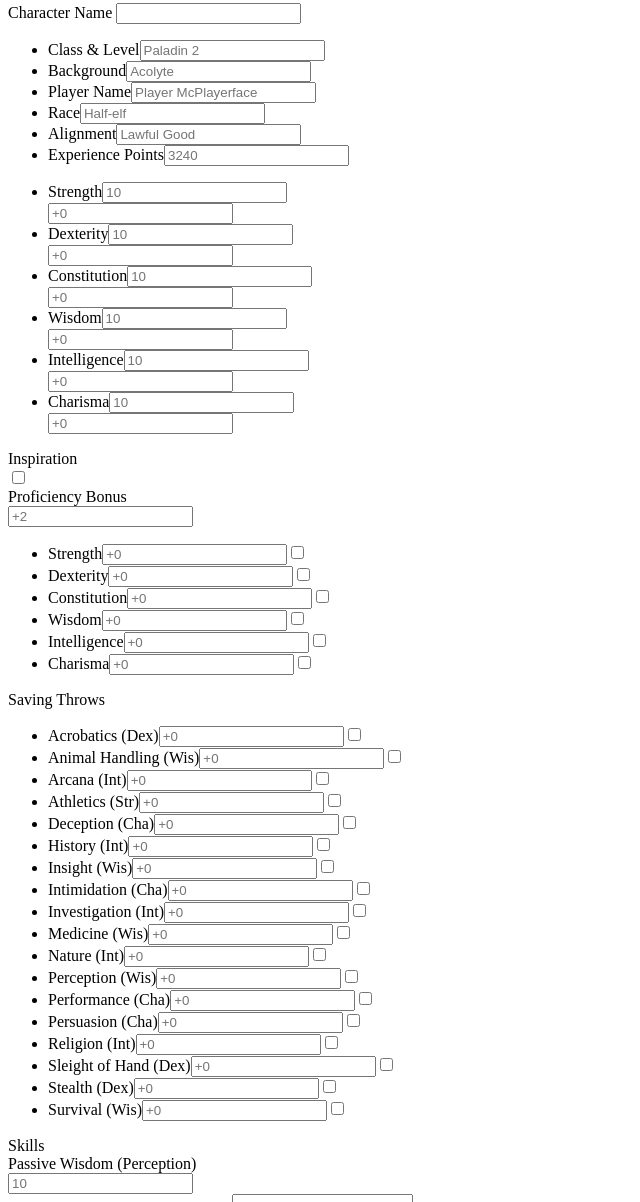
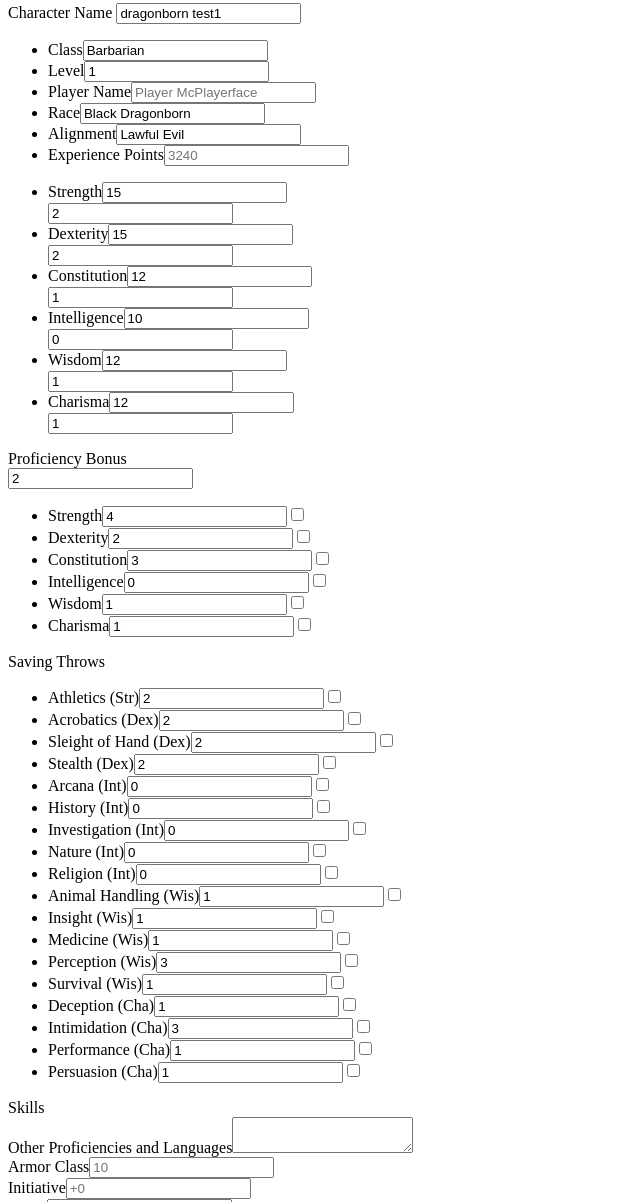
Before and after one commit to UltravioletVoodoo/Character_Generator, a website with bundled scripts: page index.html in a window 1280 px wide. Shown: the part 5-1207 px from the top of the page, without its empty margins (0-640 px from the left). Built offline with nearby package versions, Linux system fonts and the light colour scheme; files whose address does not match are found by name.

Commit message:
Progress

```diff
--- a/index.html
+++ b/index.html
@@ -12,24 +12,24 @@
   <header>
     <section class="charname">
       <label for="charname">Character Name</label>
-          <input name="charname" />
+      <input name="charname" id="name" readonly/>
     </section>
     <section class="misc">
       <ul>
         <li>
-              <label for="classlevel">Class & Level</label><input name="classlevel" placeholder="Paladin 2" />
+          <label for="className">Class</label><input name="className" id="className" readonly/>
         </li>
         <li>
-              <label for="background">Background</label><input name="background" placeholder="Acolyte" />
+          <label for="level">Level</label><input name="level" id="level" readonly />
         </li>
         <li>
           <label for="playername">Player Name</label><input name="playername" placeholder="Player McPlayerface">
         </li>
         <li>
-              <label for="race">Race</label><input name="race" placeholder="Half-elf" />
+          <label for="race">Race</label><input name="race" id="raceName" readonly/>
         </li>
         <li>
-              <label for="alignment">Alignment</label><input name="alignment" placeholder="Lawful Good" />
+          <label for="alignment">Alignment</label><input name="alignment" id="alignment" readonly/>
         </li>
         <li>
           <label for="experiencepoints">Experience Points</label><input name="experiencepoints" placeholder="3240" />
@@ -44,86 +44,80 @@
           <ul>
             <li>
               <div class="score">
-                    <label for="Strengthscore">Strength</label><input name="Strengthscore" placeholder="10" />
+                <label for="Strengthscore">Strength</label><input name="Strengthscore" id="str" readonly/>
               </div>
               <div class="modifier">
-                    <input name="Strengthmod" placeholder="+0" />
+                <input name="Strengthmod" id="strMod" readonly/>
               </div>
             </li>
             <li>
               <div class="score">
-                    <label for="Dexterityscore">Dexterity</label><input name="Dexterityscore" placeholder="10" />
+                <label for="Dexterityscore">Dexterity</label><input name="Dexterityscore" id="dex" readOnly/>
               </div>
               <div class="modifier">
-                    <input name="Dexteritymod" placeholder="+0" />
+                <input name="Dexteritymod" id="dexMod" readonly/>
               </div>
             </li>
             <li>
               <div class="score">
-                    <label for="Constitutionscore">Constitution</label><input name="Constitutionscore" placeholder="10" />
+                <label for="Constitutionscore">Constitution</label><input name="Constitutionscore" id="con" readonly />
               </div>
               <div class="modifier">
-                    <input name="Constitutionmod" placeholder="+0" />
+                <input name="Constitutionmod" id="conMod" readonly />
               </div>
             </li>
             <li>
               <div class="score">
-                    <label for="Wisdomscore">Wisdom</label><input name="Wisdomscore" placeholder="10" />
+                <label for="Intelligencescore">Intelligence</label><input name="Intelligencescore" id="int" readonly />
               </div>
               <div class="modifier">
-                    <input name="Wisdommod" placeholder="+0" />
+                <input name="Intelligencemod" id="intMod" readonly />
               </div>
             </li>
             <li>
               <div class="score">
-                    <label for="Intelligencescore">Intelligence</label><input name="Intelligencescore" placeholder="10" />
+                <label for="Wisdomscore">Wisdom</label><input name="Wisdomscore" id="wis" readonly />
               </div>
               <div class="modifier">
-                    <input name="Intelligencemod" placeholder="+0" />
+                <input name="Wisdommod" id="wisMod" readonly />
               </div>
             </li>
             <li>
               <div class="score">
-                    <label for="Charismascore">Charisma</label><input name="Charismascore" placeholder="10" />
+                <label for="Charismascore">Charisma</label><input name="Charismascore" id="cha" readonly/>
               </div>
               <div class="modifier">
-                    <input name="Charismamod" placeholder="+0" />
+                <input name="Charismamod" id="chaMod" readonly />
               </div>
             </li>
           </ul>
         </div>
         <div class="attr-applications">
-              <div class="inspiration box">
-                <div class="label-container">
-                  <label for="inspiration">Inspiration</label>
-                </div>
-                <input name="inspiration" type="checkbox" />
-              </div>
           <div class="proficiencybonus box">
             <div class="label-container">
               <label for="proficiencybonus">Proficiency Bonus</label>
             </div>
-                <input name="proficiencybonus" placeholder="+2" />
+            <input name="proficiencybonus" id="proficiencyBonus" readonly />
           </div>
           <div class="saves list-section box">
             <ul>
               <li>
-                    <label for="Strength-save">Strength</label><input name="Strength-save" placeholder="+0" type="text" /><input name="Strength-save-prof" type="checkbox" />
+                <label for="Strength-save">Strength</label><input name="Strength-save" id="strSaving" type="text" readonly /><input name="Strength-save-prof" type="checkbox" />
               </li>
               <li>
-                    <label for="Dexterity-save">Dexterity</label><input name="Dexterity-save" placeholder="+0" type="text" /><input name="Dexterity-save-prof" type="checkbox" />
+                <label for="Dexterity-save">Dexterity</label><input name="Dexterity-save" id="dexSaving" type="text" readonly /><input name="Dexterity-save-prof" type="checkbox" />
               </li>
               <li>
-                    <label for="Constitution-save">Constitution</label><input name="Constitution-save" placeholder="+0" type="text" /><input name="Constitution-save-prof" type="checkbox" />
+                <label for="Constitution-save">Constitution</label><input name="Constitution-save" id="conSaving" type="text" readonly /><input name="Constitution-save-prof" type="checkbox" />
               </li>
               <li>
-                    <label for="Wisdom-save">Wisdom</label><input name="Wisdom-save" placeholder="+0" type="text" /><input name="Wisdom-save-prof" type="checkbox" />
+                <label for="Intelligence-save">Intelligence</label><input name="Intelligence-save" id="intSaving" type="text" readonly /><input name="Intelligence-save-prof" type="checkbox" />
               </li>
               <li>
-                    <label for="Intelligence-save">Intelligence</label><input name="Intelligence-save" placeholder="+0" type="text" /><input name="Intelligence-save-prof" type="checkbox" />
+                <label for="Wisdom-save">Wisdom</label><input name="Wisdom-save" id="wisSaving" type="text" readonly /><input name="Wisdom-save-prof" type="checkbox" />
               </li>
               <li>
-                    <label for="Charisma-save">Charisma</label><input name="Charisma-save" placeholder="+0" type="text" /><input name="Charisma-save-prof" type="checkbox" />
+                <label for="Charisma-save">Charisma</label><input name="Charisma-save" id="chaSaving" type="text" readonly /><input name="Charisma-save-prof" type="checkbox" />
               </li>
             </ul>
             <div class="label">
@@ -133,58 +127,58 @@
           <div class="skills list-section box">
             <ul>
               <li>
-                    <label for="Acrobatics">Acrobatics <span class="skill">(Dex)</span></label><input name="Acrobatics" placeholder="+0" type="text" /><input name="Acrobatics-prof" type="checkbox" />
+                <label for="Athletics">Athletics <span class="skill">(Str)</span></label><input name="Athletics" id="athletics" type="text" readonly /><input name="Athletics-prof" type="checkbox" />
               </li>
               <li>
-                    <label for="Animal Handling">Animal Handling <span class="skill">(Wis)</span></label><input name="Animal Handling" placeholder="+0" type="text" /><input name="Animal Handling-prof" type="checkbox" />
+                <label for="Acrobatics">Acrobatics <span class="skill">(Dex)</span></label><input name="Acrobatics" id="acrobatics" type="text" readonly /><input name="Acrobatics-prof" type="checkbox" />
               </li>
               <li>
-                    <label for="Arcana">Arcana <span class="skill">(Int)</span></label><input name="Arcana" placeholder="+0" type="text" /><input name="Arcana-prof" type="checkbox" />
+                <label for="Sleight of Hand">Sleight of Hand <span class="skill">(Dex)</span></label><input name="Sleight of Hand" id="sleightOfHand" type="text" readonly /><input name="Sleight of Hand-prof" type="checkbox" />
               </li>
               <li>
-                    <label for="Athletics">Athletics <span class="skill">(Str)</span></label><input name="Athletics" placeholder="+0" type="text" /><input name="Athletics-prof" type="checkbox" />
+                <label for="Stealth">Stealth <span class="skill">(Dex)</span></label><input name="Stealth" id="stealth" type="text" readonly /><input name="Stealth-prof" type="checkbox" />
               </li>
               <li>
-                    <label for="Deception">Deception <span class="skill">(Cha)</span></label><input name="Deception" placeholder="+0" type="text" /><input name="Deception-prof" type="checkbox" />
+                <label for="Arcana">Arcana <span class="skill">(Int)</span></label><input name="Arcana" id="arcana" type="text" readonly /><input name="Arcana-prof" type="checkbox" />
               </li>
               <li>
-                    <label for="History">History <span class="skill">(Int)</span></label><input name="History" placeholder="+0" type="text" /><input name="History-prof" type="checkbox" />
+                <label for="History">History <span class="skill">(Int)</span></label><input name="History" id="history" type="text" readonly /><input name="History-prof" type="checkbox" />
               </li>
               <li>
-                    <label for="Insight">Insight <span class="skill">(Wis)</span></label><input name="Insight" placeholder="+0" type="text" /><input name="Insight-prof" type="checkbox" />
+                <label for="Investigation">Investigation <span class="skill">(Int)</span></label><input name="Investigation" id="investigation" type="text" readonly /><input name="Investigation-prof" type="checkbox" />
               </li>
               <li>
-                    <label for="Intimidation">Intimidation <span class="skill">(Cha)</span></label><input name="Intimidation" placeholder="+0" type="text" /><input name="Intimidation-prof" type="checkbox" />
+                <label for="Nature">Nature <span class="skill">(Int)</span></label><input name="Nature" id="nature" type="text" readonly /><input name="Nature-prof" type="checkbox" />
               </li>
               <li>
-                    <label for="Investigation">Investigation <span class="skill">(Int)</span></label><input name="Investigation" placeholder="+0" type="text" /><input name="Investigation-prof" type="checkbox" />
+                <label for="Religion">Religion <span class="skill">(Int)</span></label><input name="Religion" id="religion" type="text" readonly /><input name="Religion-prof" type="checkbox" />
               </li>
               <li>
-                    <label for="Medicine">Medicine <span class="skill">(Wis)</span></label><input name="Medicine" placeholder="+0" type="text" /><input name="Medicine-prof" type="checkbox" />
+                <label for="Animal Handling">Animal Handling <span class="skill">(Wis)</span></label><input name="Animal Handling" id="animalHandling" type="text" readonly /><input name="Animal Handling-prof" type="checkbox" />
               </li>
               <li>
-                    <label for="Nature">Nature <span class="skill">(Int)</span></label><input name="Nature" placeholder="+0" type="text" /><input name="Nature-prof" type="checkbox" />
+                <label for="Insight">Insight <span class="skill">(Wis)</span></label><input name="Insight" id="insight" type="text" readonly /><input name="Insight-prof" type="checkbox" />
               </li>
               <li>
-                    <label for="Perception">Perception <span class="skill">(Wis)</span></label><input name="Perception" placeholder="+0" type="text" /><input name="Perception-prof" type="checkbox" />
+                <label for="Medicine">Medicine <span class="skill">(Wis)</span></label><input name="Medicine" id="medicine" type="text" readonly /><input name="Medicine-prof" type="checkbox" />
               </li>
               <li>
-                    <label for="Performance">Performance <span class="skill">(Cha)</span></label><input name="Performance" placeholder="+0" type="text" /><input name="Performance-prof" type="checkbox" />
+                <label for="Perception">Perception <span class="skill">(Wis)</span></label><input name="Perception" id="perception" type="text" readonly /><input name="Perception-prof" type="checkbox" />
               </li>
               <li>
-                    <label for="Persuasion">Persuasion <span class="skill">(Cha)</span></label><input name="Persuasion" placeholder="+0" type="text" /><input name="Persuasion-prof" type="checkbox" />
+                <label for="Survival">Survival <span class="skill">(Wis)</span></label><input name="Survival" id="survival" type="text" readonly /><input name="Survival-prof" type="checkbox" />
               </li>
               <li>
-                    <label for="Religion">Religion <span class="skill">(Int)</span></label><input name="Religion" placeholder="+0" type="text" /><input name="Religion-prof" type="checkbox" />
+                <label for="Deception">Deception <span class="skill">(Cha)</span></label><input name="Deception" id="deception" type="text" readonly /><input name="Deception-prof" type="checkbox" />
               </li>
               <li>
-                    <label for="Sleight of Hand">Sleight of Hand <span class="skill">(Dex)</span></label><input name="Sleight of Hand" placeholder="+0" type="text" /><input name="Sleight of Hand-prof" type="checkbox" />
+                <label for="Intimidation">Intimidation <span class="skill">(Cha)</span></label><input name="Intimidation" id="intimidation" type="text" readonly /><input name="Intimidation-prof" type="checkbox" />
               </li>
               <li>
-                    <label for="Stealth">Stealth <span class="skill">(Dex)</span></label><input name="Stealth" placeholder="+0" type="text" /><input name="Stealth-prof" type="checkbox" />
+                <label for="Performance">Performance <span class="skill">(Cha)</span></label><input name="Performance" id="performance" type="text" readonly /><input name="Performance-prof" type="checkbox" />
               </li>
               <li>
-                    <label for="Survival">Survival <span class="skill">(Wis)</span></label><input name="Survival" placeholder="+0" type="text" /><input name="Survival-prof" type="checkbox" />
+                <label for="Persuasion">Persuasion <span class="skill">(Cha)</span></label><input name="Persuasion" id="persuasion" type="text" readonly /><input name="Persuasion-prof" type="checkbox" />
               </li>
             </ul>
             <div class="label">
@@ -193,12 +187,6 @@
           </div>
         </div>
       </section>
-          <div class="passive-perception box">
-            <div class="label-container">
-              <label for="passiveperception">Passive Wisdom (Perception)</label>
-            </div>
-            <input name="passiveperception" placeholder="10" />
-          </div>
       <div class="otherprofs box textblock">
         <label for="otherprofs">Other Proficiencies and Languages</label><textarea name="otherprofs"></textarea>
       </div>
--- a/src/Util.ts
+++ b/src/Util.ts
@@ -60,7 +60,7 @@ export namespace util{
         return min
     }
 
-    export function getElement(id: string): HTMLElement{
-        return document.getElementById(id) as HTMLElement
+    export function getElement(id: string): HTMLInputElement{
+        return document.getElementById(id) as HTMLInputElement
     }
 }
--- a/src/main.ts
+++ b/src/main.ts
@@ -9,68 +9,68 @@ const player = generatePlayer() as Character;
 console.log(player);
 
 
-util.getElement("name").innerHTML = player.name;
+util.getElement("name").value = player.name;
 
-util.getElement("className").innerHTML = player.className;
-util.getElement("level").innerHTML = "1";
+util.getElement("className").value = player.className;
+util.getElement("level").value = "1";
 
-util.getElement("raceName").innerHTML = player.raceName;
-util.getElement("alignment").innerHTML = player.alignment;
+util.getElement("raceName").value = player.raceName;
+util.getElement("alignment").value = player.alignment;
 
-util.getElement("str").innerHTML = player.attributes.str.toString();
-util.getElement("dex").innerHTML = player.attributes.dex.toString();
-util.getElement("con").innerHTML = player.attributes.con.toString();
-util.getElement("int").innerHTML = player.attributes.int.toString();
-util.getElement("wis").innerHTML = player.attributes.wis.toString();
-util.getElement("cha").innerHTML = player.attributes.cha.toString();
-util.getElement("strMod").innerHTML = player.attrMods.str.toString();
-util.getElement("dexMod").innerHTML = player.attrMods.dex.toString();
-util.getElement("conMod").innerHTML = player.attrMods.con.toString();
-util.getElement("intMod").innerHTML = player.attrMods.int.toString();
-util.getElement("wisMod").innerHTML = player.attrMods.wis.toString();
-util.getElement("chaMod").innerHTML = player.attrMods.cha.toString();
+util.getElement("str").value = player.attributes.str.toString();
+util.getElement("dex").value = player.attributes.dex.toString();
+util.getElement("con").value = player.attributes.con.toString();
+util.getElement("int").value = player.attributes.int.toString();
+util.getElement("wis").value = player.attributes.wis.toString();
+util.getElement("cha").value = player.attributes.cha.toString();
+util.getElement("strMod").value = player.attrMods.str.toString();
+util.getElement("dexMod").value = player.attrMods.dex.toString();
+util.getElement("conMod").value = player.attrMods.con.toString();
+util.getElement("intMod").value = player.attrMods.int.toString();
+util.getElement("wisMod").value = player.attrMods.wis.toString();
+util.getElement("chaMod").value = player.attrMods.cha.toString();
 
-util.getElement("strSaving").innerHTML = player.savingThrow.str.toString();
-util.getElement("dexSaving").innerHTML = player.savingThrow.dex.toString();
-util.getElement("conSaving").innerHTML = player.savingThrow.con.toString();
-util.getElement("intSaving").innerHTML = player.savingThrow.int.toString();
-util.getElement("wisSaving").innerHTML = player.savingThrow.wis.toString();
-util.getElement("chaSaving").innerHTML = player.savingThrow.cha.toString();
-util.getElement("athletics").innerHTML = player.skills.str.athletics.toString();
-util.getElement("acrobatics").innerHTML = player.skills.dex.acrobatics.toString();
-util.getElement("sleightOfHand").innerHTML = player.skills.dex.sleightOfHand.toString();
-util.getElement("stealth").innerHTML = player.skills.dex.stealth.toString();
-util.getElement("arcana").innerHTML = player.skills.int.arcana.toString();
-util.getElement("history").innerHTML = player.skills.int.history.toString();
-util.getElement("investigation").innerHTML = player.skills.int.investigation.toString();
-util.getElement("nature").innerHTML = player.skills.int.nature.toString();
-util.getElement("religion").innerHTML = player.skills.int.religion.toString();
-util.getElement("animalHandling").innerHTML = player.skills.wis.animalHandling.toString();
-util.getElement("insight").innerHTML = player.skills.wis.insight.toString();
-util.getElement("medicine").innerHTML = player.skills.wis.medicine.toString();
-util.getElement("perception").innerHTML = player.skills.wis.perception.toString();
-util.getElement("survival").innerHTML = player.skills.wis.survival.toString();
-util.getElement("deception").innerHTML = player.skills.cha.deception.toString();
-util.getElement("intimidation").innerHTML = player.skills.cha.intimidation.toString();
-util.getElement("performance").innerHTML = player.skills.cha.performance.toString();
-util.getElement("persuasion").innerHTML = player.skills.cha.persuasion.toString();
+util.getElement("strSaving").value = player.savingThrow.str.toString();
+util.getElement("dexSaving").value = player.savingThrow.dex.toString();
+util.getElement("conSaving").value = player.savingThrow.con.toString();
+util.getElement("intSaving").value = player.savingThrow.int.toString();
+util.getElement("wisSaving").value = player.savingThrow.wis.toString();
+util.getElement("chaSaving").value = player.savingThrow.cha.toString();
+util.getElement("athletics").value = player.skills.str.athletics.toString();
+util.getElement("acrobatics").value = player.skills.dex.acrobatics.toString();
+util.getElement("sleightOfHand").value = player.skills.dex.sleightOfHand.toString();
+util.getElement("stealth").value = player.skills.dex.stealth.toString();
+util.getElement("arcana").value = player.skills.int.arcana.toString();
+util.getElement("history").value = player.skills.int.history.toString();
+util.getElement("investigation").value = player.skills.int.investigation.toString();
+util.getElement("nature").value = player.skills.int.nature.toString();
+util.getElement("religion").value = player.skills.int.religion.toString();
+util.getElement("animalHandling").value = player.skills.wis.animalHandling.toString();
+util.getElement("insight").value = player.skills.wis.insight.toString();
+util.getElement("medicine").value = player.skills.wis.medicine.toString();
+util.getElement("perception").value = player.skills.wis.perception.toString();
+util.getElement("survival").value = player.skills.wis.survival.toString();
+util.getElement("deception").value = player.skills.cha.deception.toString();
+util.getElement("intimidation").value = player.skills.cha.intimidation.toString();
+util.getElement("performance").value = player.skills.cha.performance.toString();
+util.getElement("persuasion").value = player.skills.cha.persuasion.toString();
 
-util.getElement("proficiencyBonus").innerHTML = player.proficiencyBonus.toString();
-util.getElement("languages").innerHTML = Array.from(player.languages).toString();
-util.getElement("toolProfs").innerHTML = Array.from(player.toolProficiencies).map(tool => tool.name).toString();
+util.getElement("proficiencyBonus").value = player.proficiencyBonus.toString();
+util.getElement("languages").value = Array.from(player.languages).toString();
+util.getElement("toolProfs").value = Array.from(player.toolProficiencies).map(tool => tool.name).toString();
 
-util.getElement("ac").innerHTML = player.ac.toString();
-util.getElement("initiative").innerHTML = player.initiative.toString();
-util.getElement("speed").innerHTML = player.speed.toString();
-util.getElement("hitdice").innerHTML = player.hitDice.toString();
-util.getElement("weapon1Name").innerHTML = player.weapons[0].name;
+util.getElement("ac").value = player.ac.toString();
+util.getElement("initiative").value = player.initiative.toString();
+util.getElement("speed").value = player.speed.toString();
+util.getElement("hitdice").value = player.hitDice.toString();
+util.getElement("weapon1Name").value = player.weapons[0].name;
 let weaponMod = player.attrMods.str;
 if(isFinesse(player.weapons[0])){
     weaponMod = player.attrMods.dex;
 }
-util.getElement("weapon1AtkBonus").innerHTML = "+ " + (weaponMod + player.proficiencyBonus).toString();
-util.getElement("weapon1DamageType").innerHTML = player.weapons[0].damageType;
-util.getElement("weapon1Damage").innerHTML = player.weapons[0].damage + " + " + weaponMod.toString();
+util.getElement("weapon1AtkBonus").value = "+ " + (weaponMod + player.proficiencyBonus).toString();
+util.getElement("weapon1DamageType").value = player.weapons[0].damageType;
+util.getElement("weapon1Damage").value = player.weapons[0].damage + " + " + weaponMod.toString();
 weaponMod = 0;
 let weaponName = "";
 let weaponAtkBonus = "";
@@ -86,24 +86,24 @@ if(player.weapons[1]){
     weaponDamageType = player.weapons[1].damageType;
     weaponDamage = player.weapons[1].damage + " + " + weaponMod.toString();
 }
-util.getElement("weapon2Name").innerHTML = weaponName;
-util.getElement("weapon2AtkBonus").innerHTML = weaponAtkBonus;
-util.getElement("weapon2DamageType").innerHTML = weaponDamageType;
-util.getElement("weapon2Damage").innerHTML = weaponDamage;
-util.getElement("armorAC").innerHTML = player.armor.ac.base.toString();
-util.getElement("armorName").innerHTML = player.armor.name;
+util.getElement("weapon2Name").value = weaponName;
+util.getElement("weapon2AtkBonus").value = weaponAtkBonus;
+util.getElement("weapon2DamageType").value = weaponDamageType;
+util.getElement("weapon2Damage").value = weaponDamage;
+util.getElement("armorAC").value = player.armor.ac.base.toString();
+util.getElement("armorName").value = player.armor.name;
 if(player.shield.cost != 0){
-    util.getElement("shieldAC").innerHTML = player.shield.ac.base.toString();
-    util.getElement("shieldName").innerHTML = player.shield.name;
+    util.getElement("shieldAC").value = player.shield.ac.base.toString();
+    util.getElement("shieldName").value = player.shield.name;
 }
-util.getElement("tool").innerHTML = player.tool.name;
+util.getElement("tool").value = player.tool.name;
 
 
-util.getElement("personalityTraits").innerHTML = player.personalityTraits.toString();
-util.getElement("ideals").innerHTML = player.ideals.toString();
-util.getElement("bonds").innerHTML = player.bonds.toString();
-util.getElement("flaws").innerHTML = player.flaws.toString();
-util.getElement("traits").innerHTML = Array.from(player.traits).toString();
+util.getElement("personalityTraits").value = player.personalityTraits.toString();
+util.getElement("ideals").value = player.ideals.toString();
+util.getElement("bonds").value = player.bonds.toString();
+util.getElement("flaws").value = player.flaws.toString();
+util.getElement("traits").value = Array.from(player.traits).toString();
 
 
 // let draw = SVG('drawing').size(300, 300);
```
Also changed, not shown: target/main.js (+66 -66 lines), dist/bundle.js. Lines whose indentation alone changed are shown as unchanged.
